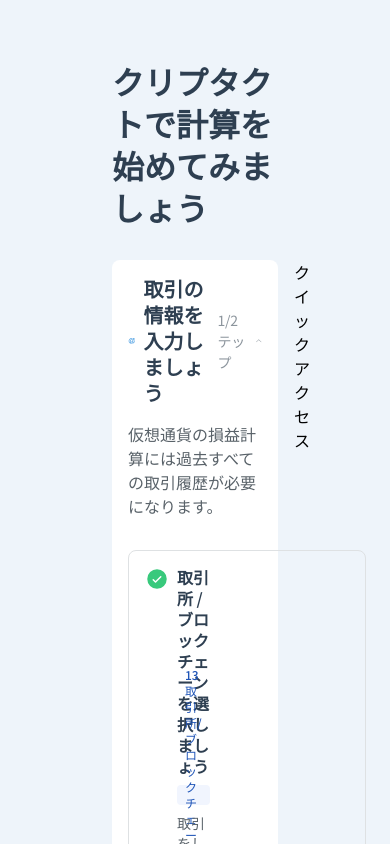
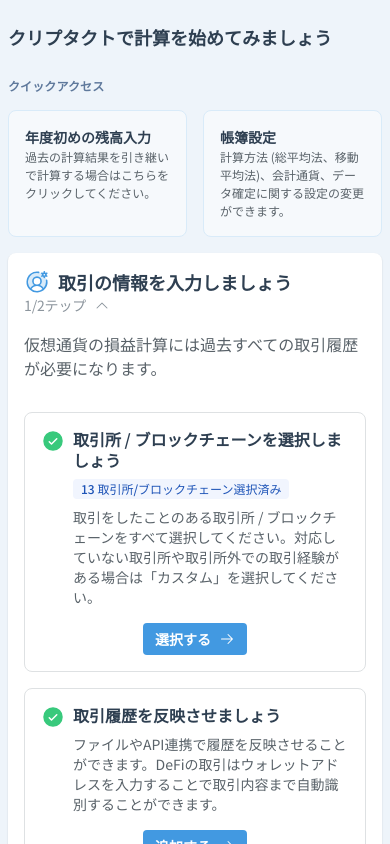
Before and after one commit to RenGVZ/Cryptact, a React (Vite) app: page / in a window 390 px wide. Shown: the top 844 px of the page. Built offline with nearby package versions, Linux system fonts and the light colour scheme.

Commit message:
added mobile responsiveness to app

```diff
--- a/src/App.tsx
+++ b/src/App.tsx
@@ -5,7 +5,7 @@
 
 const App = () => {
   return (
-    <main className="h-full flex flex-col items-start py-main px-28 gap-8 font-main">
+    <main className="flex flex-col items-start py-4 lg:py-main px-2 lg:px-28 gap-4 lg:gap-8 font-main">
       <Header content="クリプタクトで計算を始めてみましょう" />
       <AssistantMenu>
         <AssistantSteps />
--- a/src/components/AssistantSteps.tsx
+++ b/src/components/AssistantSteps.tsx
@@ -5,7 +5,7 @@
   console.log(data)
 
   return (
-    <div className="flex flex-col space-y-4 w-full">
+    <div className="flex flex-col space-y-4 w-full order-2 lg:order-1">
       {data.map((container) => (
         <Container key={container.id} content={container} />
       ))}
--- a/src/components/Header.tsx
+++ b/src/components/Header.tsx
@@ -3,7 +3,7 @@
 }
 
 const Header = ({ content }: HeaderProps) => {
-  return <div className="text-Text/Main font-semibold text-32 leading-42">{content}</div>
+  return <div className="text-Text/Main font-semibold text-lg lg:text-32 leading-42">{content}</div>
 }
 
 export default Header
--- a/src/components/QuickAccess.tsx
+++ b/src/components/QuickAccess.tsx
@@ -1,5 +1,46 @@
+import { MenuItemsInterface } from "src/types"
+
+const menuItems: MenuItemsInterface = {
+  items: [
+    {
+      id: 0,
+      title: "年度初めの残高入力",
+      content:
+        "過去の計算結果を引き継いで計算する場合はこちらをクリックしてください。",
+    },
+    {
+      id: 1,
+      title: "帳簿設定",
+      content:
+        "計算方法 (総平均法、移動平均法)、会計通貨、データ確定に関する設定の変更ができます。",
+    },
+  ],
+}
+
 const QuickAccess = () => {
-  return <div>クイックアクセス</div>
+  return (
+    <div className="lg:max-w-[189px] self-stretch order-1 lg:order-2">
+      <div className="flex flex-col items-start pb-0 gap-3">
+        <div className="text-Text/Menu text-xs font-bold leading-6 tracking-[0.12px] uppercase">
+          クイックアクセス
+        </div>
+
+        <div className="flex flex-row lg:flex-col items-start gap-4">
+          {menuItems.items.map((item) => (
+            <div
+              key={item.id}
+              className="bg-White/50 w-1/2 lg:w-full flex flex-col items-start self-stretch p-4 border border-Primary/100 rounded-lg cursor-pointer"
+            >
+              <h1 className="text-Text/Main text-sm font-semibold leading-21">
+                {item.title}
+              </h1>
+              <p className="text-Grey/800 text-xs leading-18">{item.content}</p>
+            </div>
+          ))}
+        </div>
+      </div>
+    </div>
+  )
 }
 
 export default QuickAccess
--- a/src/components/container/Container.tsx
+++ b/src/components/container/Container.tsx
@@ -8,7 +8,7 @@
 
 export const Container = ({ content }: ContainerProps) => {
   return (
-    <div className="flex flex-col items-start p-4 bg-white rounded-lg gap-8">
+    <div className="flex flex-col items-start p-4 bg-white rounded-lg gap-8 shadow-container">
       <HeaderDescription content={content} />
       <Steps steps={content.steps} />
     </div>
--- a/src/components/container/HeaderDescription.tsx
+++ b/src/components/container/HeaderDescription.tsx
@@ -8,10 +8,10 @@
 const HeaderDescription = ({ content }: HeaderDescriptionProps) => {
   return (
     <div className="flex flex-col items-start self-stretch">
-      <div className="flex justify-between items-center self-stretch">
+      <div className="flex flex-col lg:flex-row justify-between items-start self-stretch">
         <div className="flex items-center gap-2">
           <UserCircleGear size={26} color="#4299E1" weight="duotone" />
-          <h1 className="text-Text/Main text-xl font-semibold leading-26">
+          <h1 className="text-Text/Main text-lg lg:text-xl font-semibold leading-26">
             {content.title}
           </h1>
         </div>
--- a/src/components/container/Steps.tsx
+++ b/src/components/container/Steps.tsx
@@ -1,4 +1,4 @@
-import { CheckCircle, ArrowRight } from "@phosphor-icons/react"
+import { CheckCircle, ArrowRight, Info } from "@phosphor-icons/react"
 import { StepType } from "src/types"
 
 type StepsProps = {
@@ -21,7 +21,7 @@
 
 const Step = ({ step }: StepProps) => {
   return (
-    <div className="flex items-center border border-Neutral/500 rounded-lg gap-[77px] p-4">
+    <div className="flex flex-col lg:flex-row items-center border border-Neutral/500 rounded-lg gap-4 lg:gap-[77px] p-4">
       <div className="flex items-start gap-2">
         <div>
           <CheckCircle size={24} color="#38c97c" weight="fill" />
@@ -32,17 +32,11 @@
               {step.title}
             </h1>
 
-            {step.badge && (
-              <div className="flex flex-col items-start pb-0 gap-2">
-                <div className="bg-info/50 flex items-center h-5 px-2 gap-2 rounded-4">
-                  <p className="text-Info/600 text-xs font-medium">
-                    {step.badge}
-                  </p>
-                </div>
-              </div>
-            )}
+            {step.badge && <StepBadge badge={step.badge} />}
 
             <div className="text-Grey/800 text-sm">{step.content}</div>
+
+            {step.info && <StepInfo info={step.info} />}
           </div>
         </div>
       </div>
@@ -56,4 +50,23 @@
   )
 }
 
+const StepBadge = ({ badge }: { badge: string }) => {
+  return (
+    <div className="flex flex-col items-start pb-0 gap-2">
+      <div className="bg-info/50 flex items-center h-5 px-2 gap-2 rounded-4">
+        <p className="text-Info/600 text-xs font-medium">{badge}</p>
+      </div>
+    </div>
+  )
+}
+
+const StepInfo = ({ info }: { info: string }) => {
+  return (
+    <div className="flex items-start pt-2 gap-1">
+      <Info size={16} color="#0276ef" />
+      <p className="text-Grey/800 text-xs">{info}</p>
+    </div>
+  )
+}
+
 export default Steps
--- a/src/layouts/AssistantMenu.tsx
+++ b/src/layouts/AssistantMenu.tsx
@@ -3,7 +3,7 @@
 }
 
 const AssistantMenu = ({ children }: AssistantMenuProps) => {
-  return <div className="w-full flex flex-row gap-4">{children}</div>
+  return <div className="w-full flex flex-col lg:flex-row gap-4">{children}</div>
 }
 
 export default AssistantMenu
--- a/src/types/index.ts
+++ b/src/types/index.ts
@@ -3,19 +3,27 @@
 }
 
 export type ContentType = {
-  id: number;
-  title: string;
-  subtitle: string;
-  icon: string;
+  id: number
+  title: string
+  subtitle: string
+  icon: string
   steps: StepType[]
 }
 
 export type StepType = {
-  id: number;
-  title: string;
-  badge?: string;
-  info?: string;
-  content: string;
-  buttonText: string;
-  isSelected: boolean;
+  id: number
+  title: string
+  badge?: string
+  info?: string
+  content: string
+  buttonText: string
+  isSelected: boolean
 }
+
+export interface MenuItemsInterface {
+  items: {
+    id: number
+    title: string
+    content: string
+  }[]
+}
--- a/tailwind.config.js
+++ b/tailwind.config.js
@@ -30,6 +30,7 @@
       },
       colors: {
         "Neutral/500": "#DEE1E3",
+        "Primary/100": "#D9EBF9",
       },
       padding: {
         main: "60px",
@@ -38,10 +39,14 @@
         18: "18px",
         21: "21px",
         26: "26px",
-        42:  "42px",
+        42: "42px",
       },
       borderRadius: {
         4: "4px",
+      },
+      boxShadow: {
+        container:
+          "0px 1px 2px 0px rgba(0, 0, 0, 0.10), 0px 1px 2px 0px rgba(0, 0, 0, 0.06)",
       },
     },
     fontFamily: {
```
